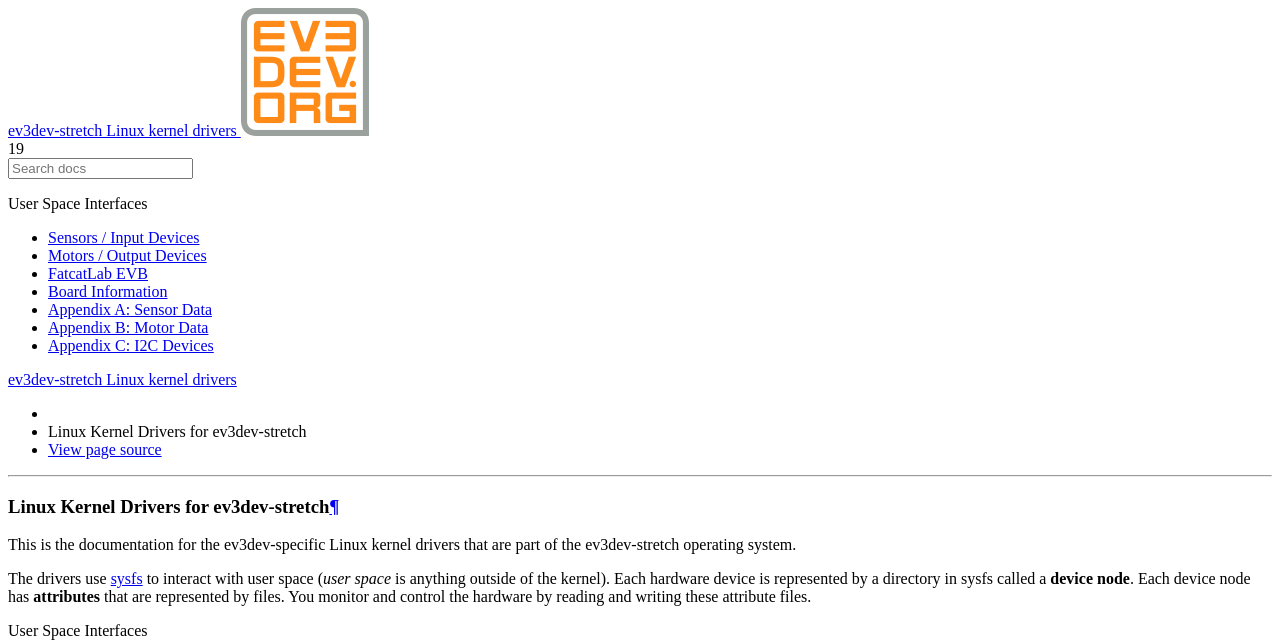
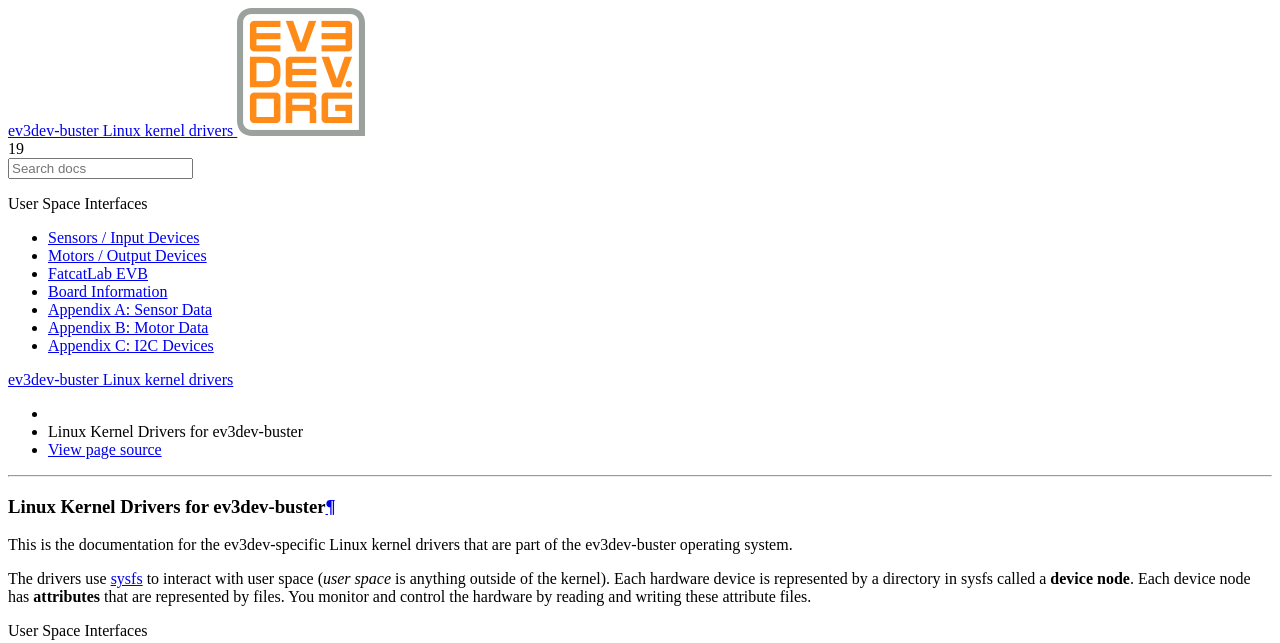
Before and after one commit to ev3dev/lego-linux-drivers, a Sphinx documentation site: the page built from Documentation/index.rst, in a window 1280 px wide. Shown: the top 643 px of the page. Built offline with Sphinx 7.4.7 and the Read the Docs theme 2.0.0, drawn with Linux system fonts in a browser that asks for light colours; pages that are not in the unit, such as notebooks, are missing from menus.

Commit message:
rename stretch > buster

```diff
--- a/Documentation/conf.py
+++ b/Documentation/conf.py
@@ -1,7 +1,7 @@
 #!/usr/bin/env python3
 # -*- coding: utf-8 -*-
 #
-# ev3dev-stretch Linux kernel drivers documentation build configuration file, created by
+# ev3dev-buster Linux kernel drivers documentation build configuration file, created by
 # sphinx-quickstart on Wed Feb  8 23:48:12 2017.
 #
 # This file is execfile()d with the current directory set to its
@@ -49,7 +49,7 @@
 master_doc = 'index'
 
 # General information about the project.
-project = 'ev3dev-stretch Linux kernel drivers'
+project = 'ev3dev-buster Linux kernel drivers'
 copyright = '2014-2017, ev3dev.org'
 author = 'David Lechner'
 
@@ -132,7 +132,7 @@
 # -- Options for HTMLHelp output ------------------------------------------
 
 # Output file base name for HTML help builder.
-htmlhelp_basename = 'ev3dev-stretchLinuxkerneldriversdoc'
+htmlhelp_basename = 'ev3dev-busterLinuxkerneldriversdoc'
 
 
 # -- Options for LaTeX output ---------------------------------------------
@@ -159,7 +159,7 @@
 # (source start file, target name, title,
 #  author, documentclass [howto, manual, or own class]).
 latex_documents = [
-    (master_doc, 'ev3dev-stretchLinuxkerneldrivers.tex', 'ev3dev-stretch Linux kernel drivers Documentation',
+    (master_doc, 'ev3dev-busterLinuxkerneldrivers.tex', 'ev3dev-buster Linux kernel drivers Documentation',
      'David Lechner', 'manual'),
 ]
 
@@ -169,7 +169,7 @@
 # One entry per manual page. List of tuples
 # (source start file, name, description, authors, manual section).
 man_pages = [
-    (master_doc, 'ev3dev-stretchlinuxkerneldrivers', 'ev3dev-stretch Linux kernel drivers Documentation',
+    (master_doc, 'ev3dev-busterlinuxkerneldrivers', 'ev3dev-buster Linux kernel drivers Documentation',
      [author], 1)
 ]
 
@@ -180,8 +180,8 @@
 # (source start file, target name, title, author,
 #  dir menu entry, description, category)
 texinfo_documents = [
-    (master_doc, 'ev3dev-stretchLinuxkerneldrivers', 'ev3dev-stretch Linux kernel drivers Documentation',
-     author, 'ev3dev-stretchLinuxkerneldrivers', 'One line description of project.',
+    (master_doc, 'ev3dev-busterLinuxkerneldrivers', 'ev3dev-buster Linux kernel drivers Documentation',
+     author, 'ev3dev-busterLinuxkerneldrivers', 'One line description of project.',
      'Miscellaneous'),
 ]
 
--- a/Documentation/i2c.rst
+++ b/Documentation/i2c.rst
@@ -160,8 +160,7 @@
 autodetection first if the sensor is the autodetected type. Beware that many
 sensors, including the NXT Ultrasonic Sensor use an address of 0x01, which is
 illegal according to the I2C standards. ``i2c-tools`` and any library that does
-some error checking may prevent you from accessing the sensor. In ev3dev-stretch,
-the ``i2c-tools`` package has been patched to work around this.
+some error checking may prevent you from accessing the sensor.
 
 
 Practical examples
--- a/Documentation/index.rst
+++ b/Documentation/index.rst
@@ -1,9 +1,9 @@
 =======================================
-Linux Kernel Drivers for ev3dev-stretch
+Linux Kernel Drivers for ev3dev-buster
 =======================================
 
 This is the documentation for the ev3dev-specific Linux kernel drivers that
-are part of the ev3dev-stretch operating system.
+are part of the ev3dev-buster operating system.
 
 The drivers use `sysfs`_ to interact with user space (*user space* is anything
 outside of the kernel). Each hardware device is represented by a directory
```
Also changed, not shown: README.md (+1 -1 lines), 2 other files.
